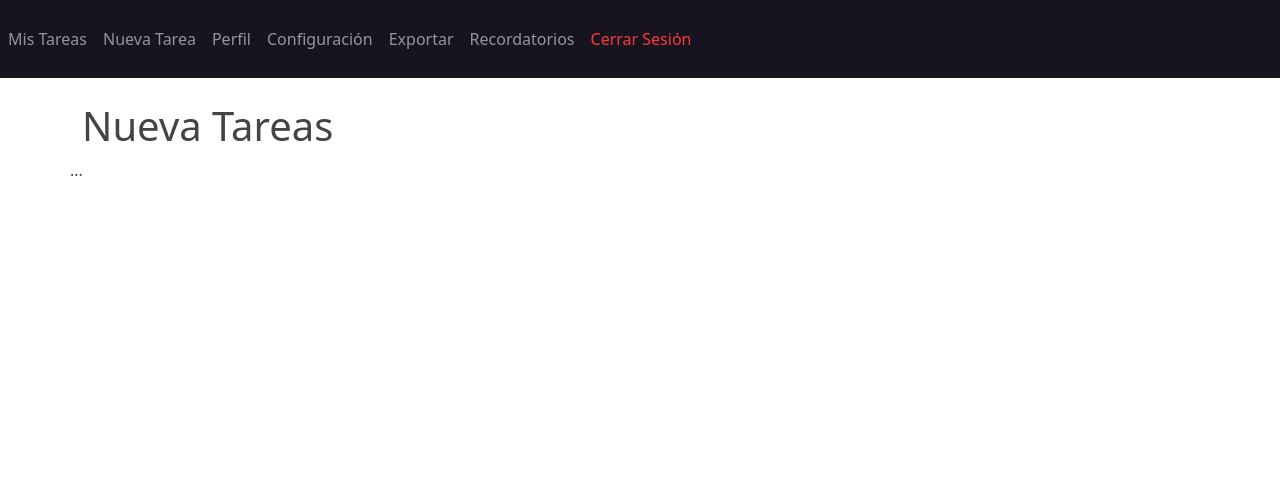
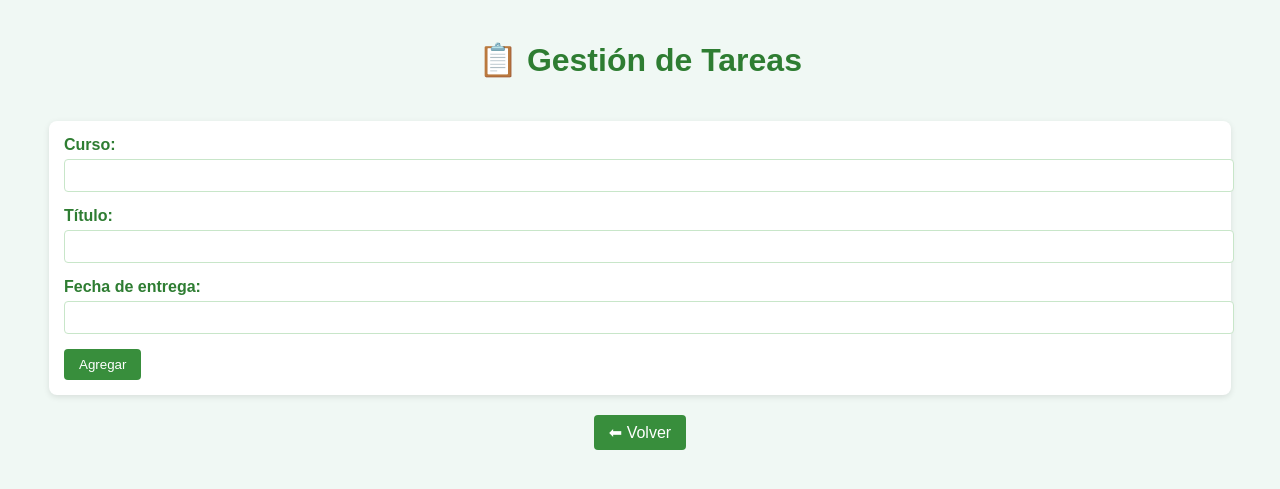
Before and after one commit to rodriguezsabina333-collab/ProyectoWeb1, a PHP site: page /ProyectoWeb1/admin/pages/nuevaTarea.php in a window 1280 px wide. Shown: the top 489 px of the page. Run offline with PHP 8.4, Linux system fonts and the light colour scheme; the visitor is signed in with stand-in values (Sample User, id 1).

Commit message:
index.php

```diff
--- a/admin/pages/nuevaTarea.php
+++ b/admin/pages/nuevaTarea.php
@@ -1,11 +1,94 @@
 <?php
-include('../includes/header.php');
+session_start();
+
+// Mantener funcionalidad para agregar tareas (aunque no se muestren)
+if (!isset($_SESSION['tareas'])) {
+    $_SESSION['tareas'] = [];
+}
+
+if (isset($_POST['accion']) && $_POST['accion'] === 'crear') {
+    $_SESSION['tareas'][] = [
+        "curso" => $_POST['curso'],
+        "titulo" => $_POST['titulo'],
+        "fecha" => $_POST['fecha']
+    ];
+}
 ?>
+<!DOCTYPE html>
+<html lang="es">
+<head>
+<meta charset="UTF-8">
+<title>Gestión de Tareas</title>
+<style>
+    body {
+        font-family: Arial, sans-serif;
+        background-color: #f0f8f4;
+        margin: 0;
+        padding: 0;
+    }
+    h1 {
+        text-align: center;
+        color: #2e7d32;
+        padding: 20px 0;
+    }
+    form {
+        width: 90%;
+        margin: 20px auto;
+        background: white;
+        padding: 15px;
+        border-radius: 8px;
+        box-shadow: 0 2px 6px rgba(0,0,0,0.1);
+    }
+    label {
+        font-weight: bold;
+        color: #2e7d32;
+    }
+    input {
+        width: 100%;
+        padding: 8px;
+        margin: 5px 0 15px 0;
+        border: 1px solid #c8e6c9;
+        border-radius: 4px;
+    }
+    button, .volver-btn {
+        background-color: #388e3c;
+        color: white;
+        padding: 8px 15px;
+        border: none;
+        border-radius: 4px;
+        cursor: pointer;
+        text-decoration: none;
+        display: inline-block;
+    }
+    button:hover, .volver-btn:hover {
+        background-color: #2e7d32;
+    }
+    .volver-container {
+        text-align: center;
+        margin-bottom: 20px;
+    }
+</style>
+</head>
+<body>
 
-<!-- Aquí el contenido de "Mis Tareas" -->
-<h1>Nueva Tareas</h1>
-...
+<h1>📋 Gestión de Tareas</h1>
 
-<?php
-include('../includes/footer.php');
-?>
+<!-- Formulario para agregar tarea -->
+<form method="POST">
+    <input type="hidden" name="accion" value="crear">
+    <label>Curso:</label>
+    <input type="text" name="curso" required>
+    <label>Título:</label>
+    <input type="text" name="titulo" required>
+    <label>Fecha de entrega:</label>
+    <input type="text" name="fecha" required>
+    <button type="submit">Agregar</button>
+</form>
+
+<!-- Botón Volver -->
+<div class="volver-container">
+    <a href="../../index.php" class="volver-btn">⬅ Volver</a>
+</div>
+
+</body>
+</html>
```
Also changed, not shown: admin/pages/registro.php (+18 -17 lines), index.php (+69 -7 lines).
